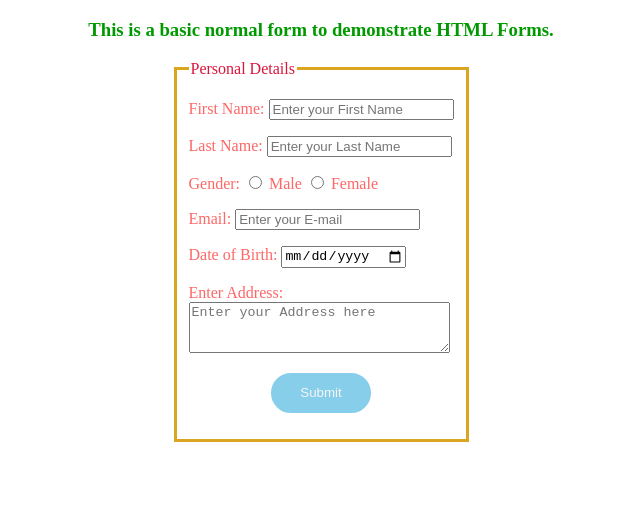
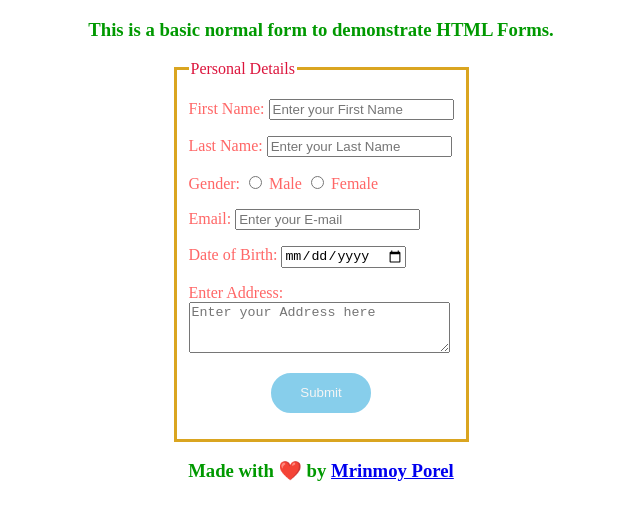
Before and after one commit to mrinnnmoy/normalForm, a plain HTML site: page index.html in a window 1280 px wide. Shown: the part 61-580 px from the top of the page, without its empty margins (319-959 px from the left). Drawn offline with Linux system fonts and the light colour scheme.

Commit message:
profile link added
Added the linkedin profile link in the end of the page.

```diff
--- a/index.html
+++ b/index.html
@@ -48,6 +48,9 @@
             </fieldset>
         </form>
     </div>
+    <div class="footer">
+        <h3>Made with ❤️ by <a href="https://www.linkedin.com/in/mrinnnmoy/" target="_blank">Mrinmoy Porel</a></h3>
+    </div>
 </body>
 
 </html>
```
